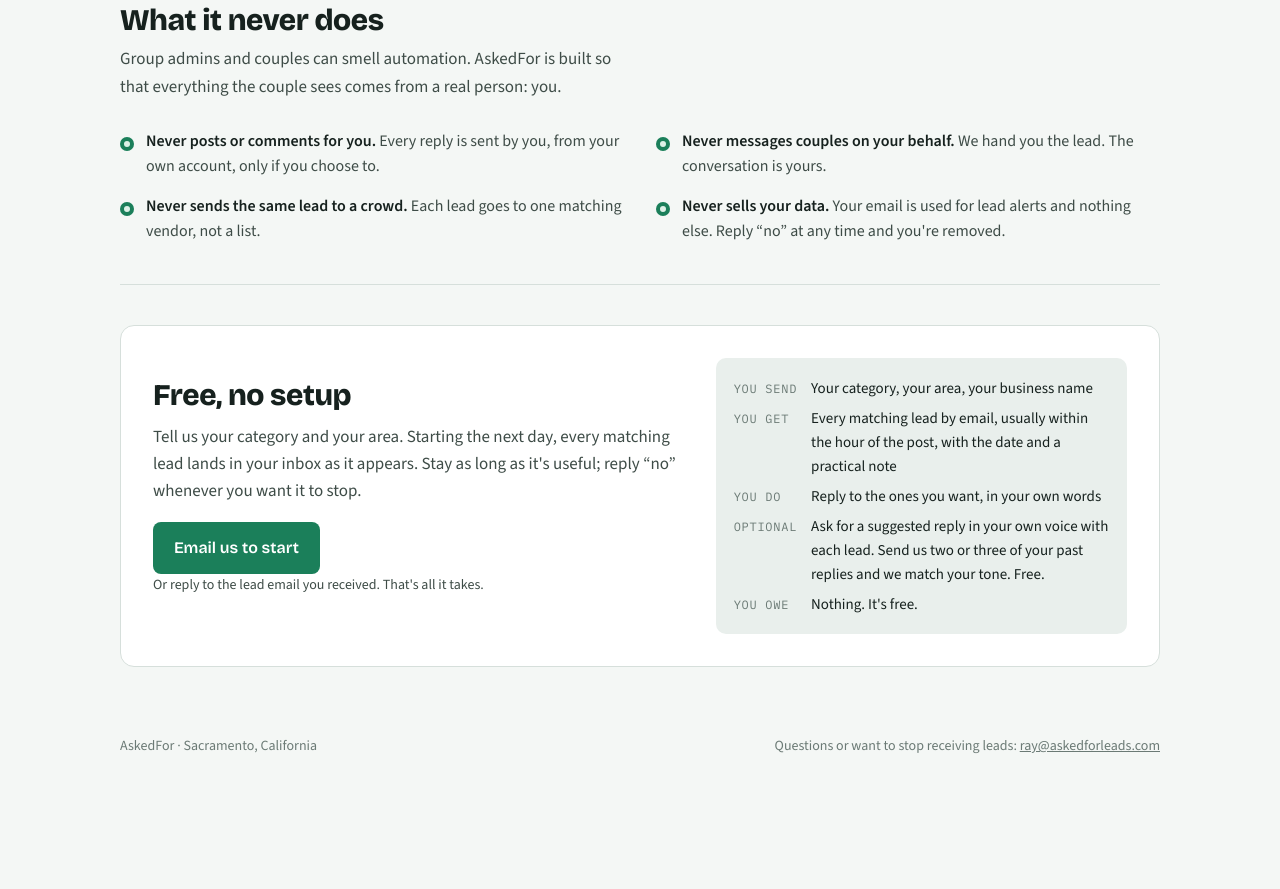
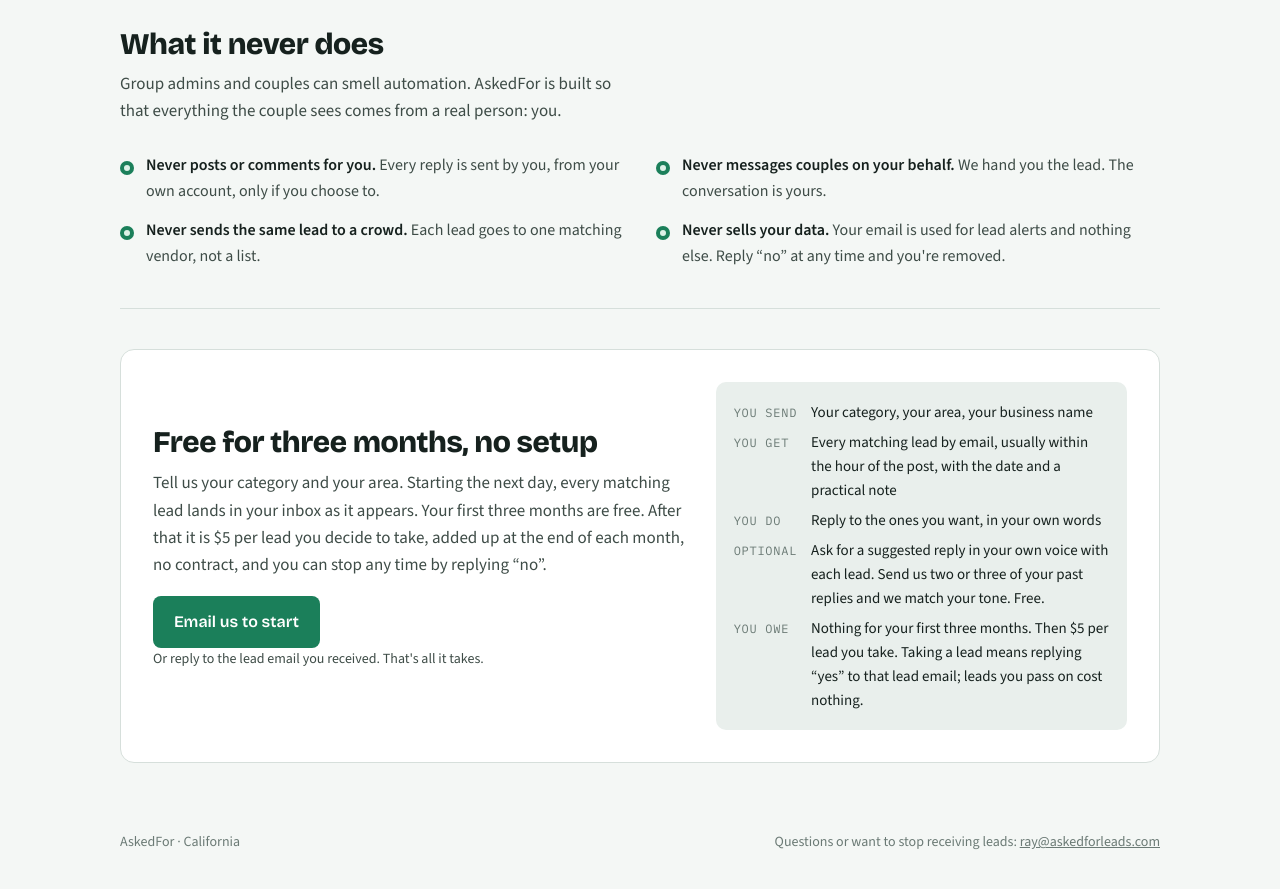
Before and after one commit to Shadyupup/askedfor-site, a plain HTML site: page index.html in a window 1280 px wide. Shown: the part 1723-2612 px from the top of the page. Before the commit the page ends 2544 px from the top, so only its background shows below. Drawn offline with nearby package versions, Linux system fonts and the light colour scheme.

Commit message:
Pricing: three months free then $5 per taken lead; add Southern California

```diff
--- a/index.html
+++ b/index.html
@@ -3,7 +3,7 @@
 <head>
 <meta charset="utf-8">
 <meta name="viewport" content="width=device-width, initial-scale=1">
-<meta name="description" content="AskedFor watches local Facebook groups and Reddit for couples asking for a wedding vendor and emails you the lead within the hour. Free for Sacramento and Bay Area vendors.">
+<meta name="description" content="AskedFor watches local Facebook groups and Reddit for couples asking for a wedding vendor and emails you the lead within the hour. Free for your first three months for California wedding vendors.">
 <title>AskedFor</title>
 <link rel="preconnect" href="https://fonts.googleapis.com">
 <link rel="stylesheet" href="https://fonts.googleapis.com/css2?family=Bricolage+Grotesque:opsz,wght@12..96,400;12..96,600;12..96,800&family=Source+Sans+3:ital,wght@0,400;0,600;1,400&family=IBM+Plex+Mono:wght@400;500&display=swap">
@@ -198,6 +198,7 @@
         <ul class="where">
           <li><span>Sacramento and surrounding counties</span><span>live</span></li>
           <li><span>San Francisco Bay Area</span><span>live</span></li>
+          <li><span>Los Angeles, Orange County and San Diego</span><span>starting</span></li>
           <li><span>Your city</span><span>ask us</span></li>
         </ul>
       </div>
@@ -218,8 +219,8 @@
   <section id="start">
     <div class="trial">
       <div>
-        <h2>Free, no setup</h2>
-        <p>Tell us your category and your area. Starting the next day, every matching lead lands in your inbox as it appears. Stay as long as it's useful; reply “no” whenever you want it to stop.</p>
+        <h2>Free for three months, no setup</h2>
+        <p>Tell us your category and your area. Starting the next day, every matching lead lands in your inbox as it appears. Your first three months are free. After that it is $5 per lead you decide to take, added up at the end of each month, no contract, and you can stop any time by replying “no”.</p>
         <a class="btn primary" href="mailto:ray@askedforleads.com?subject=AskedFor%20leads&amp;body=Category%3A%20%0AArea%3A%20%0ABusiness%20name%3A%20">Email us to start</a>
         <p class="fine">Or reply to the lead email you received. That's all it takes.</p>
       </div>
@@ -229,14 +230,14 @@
           <dt>You get</dt><dd>Every matching lead by email, usually within the hour of the post, with the date and a practical note</dd>
           <dt>You do</dt><dd>Reply to the ones you want, in your own words</dd>
           <dt>Optional</dt><dd>Ask for a suggested reply in your own voice with each lead. Send us two or three of your past replies and we match your tone. Free.</dd>
-          <dt>You owe</dt><dd>Nothing. It's free.</dd>
+          <dt>You owe</dt><dd>Nothing for your first three months. Then $5 per lead you take. Taking a lead means replying “yes” to that lead email; leads you pass on cost nothing.</dd>
         </dl>
       </div>
     </div>
   </section>
 
   <footer>
-    <span>AskedFor · Sacramento, California</span>
+    <span>AskedFor · California</span>
     <span>Questions or want to stop receiving leads: <a href="mailto:ray@askedforleads.com">ray@askedforleads.com</a></span>
   </footer>
 </div>
```
